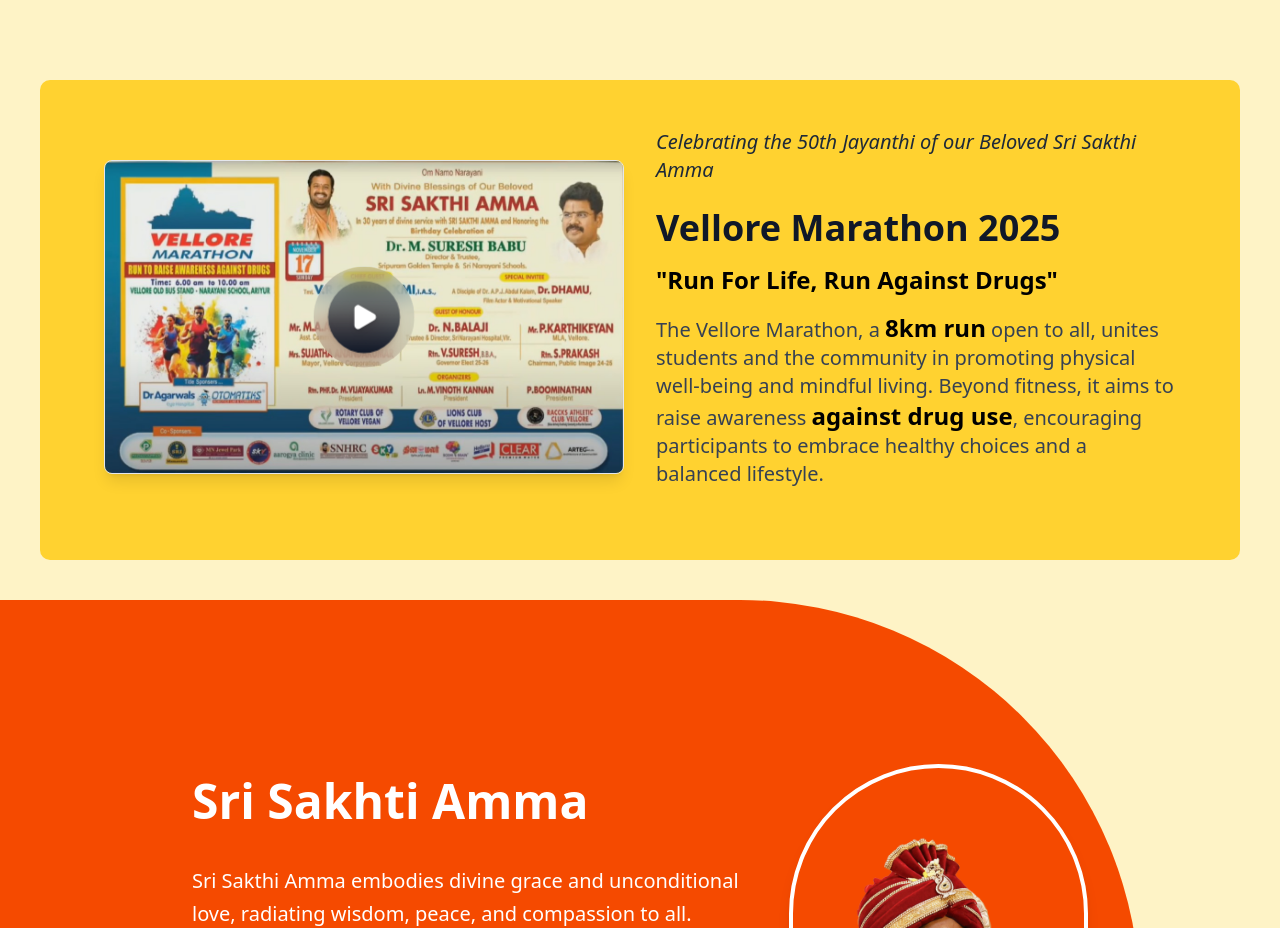
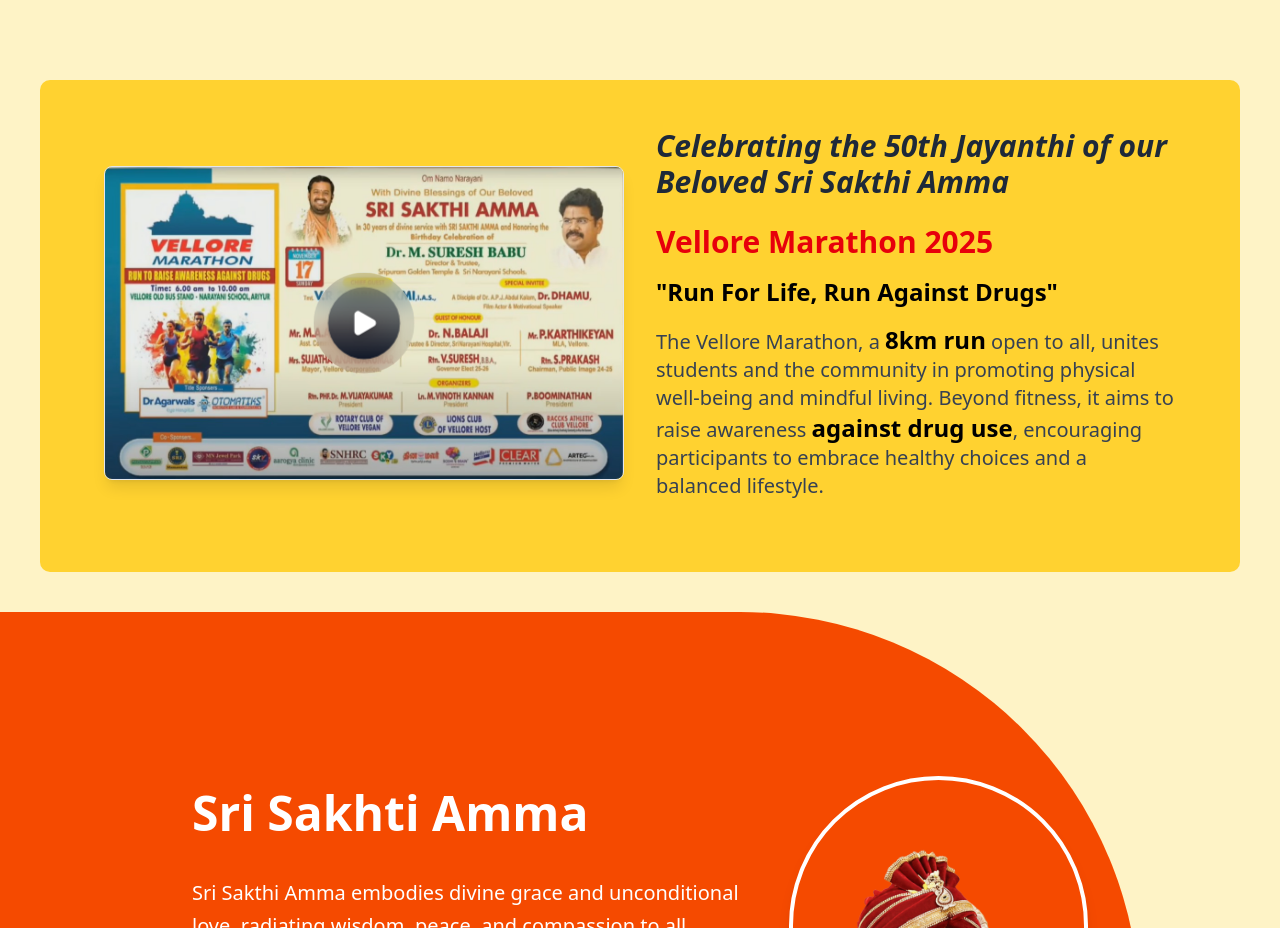
Before and after one commit to Bhuvan0123/marathon-website, a React (Vite) app: page / in a window 1280 px wide. Shown: the part 1560-2488 px from the top of the page. Built offline with nearby package versions, Linux system fonts and the light colour scheme.

Commit message:
sizes in about_marathon page

```diff
--- a/src/pages/About_Marathon.tsx
+++ b/src/pages/About_Marathon.tsx
@@ -16,14 +16,14 @@
         />
       </div>
       <div className="w-full md:w-1/2 flex flex-col justify-center items-center md:items-start text-center md:text-left">
-        <p className="text-lg md:text-xl text-gray-800 mb-6 italic">Celebrating the 50th Jayanthi of our Beloved Sri Sakthi Amma</p>
-        <h2 className="text-3xl md:text-4xl font-bold mb-4 text-gray-900 dark:text-white">
+        <p className="text-2xl md:text-3xl text-gray-800 mb-6 italic font-bold">Celebrating the 50th Jayanthi of our Beloved Sri Sakthi Amma</p>
+        <h2 className="text-2xl md:text-3xl font-bold mb-4 text-red-600">
           Vellore Marathon 2025
         </h2>
         <h3 className="text-xl md:text-2xl font-semibold mb-4 text-black">
           "Run For Life, Run Against Drugs"
         </h3>
-        <p className="text-lg md:text-xl text-gray-700 dark:text-gray-300 mb-6">
+        <p className="text-lg md:text-xl text-gray-700 mb-6">
          The Vellore Marathon, a <strong className="text-black text-2xl">8km run</strong> open to all, unites students and the community in promoting physical well-being and mindful living. Beyond fitness, it aims to raise awareness <strong className="text-black text-2xl">against drug use</strong>, encouraging participants to embrace healthy choices and a balanced lifestyle.
         </p>
       </div>
```
